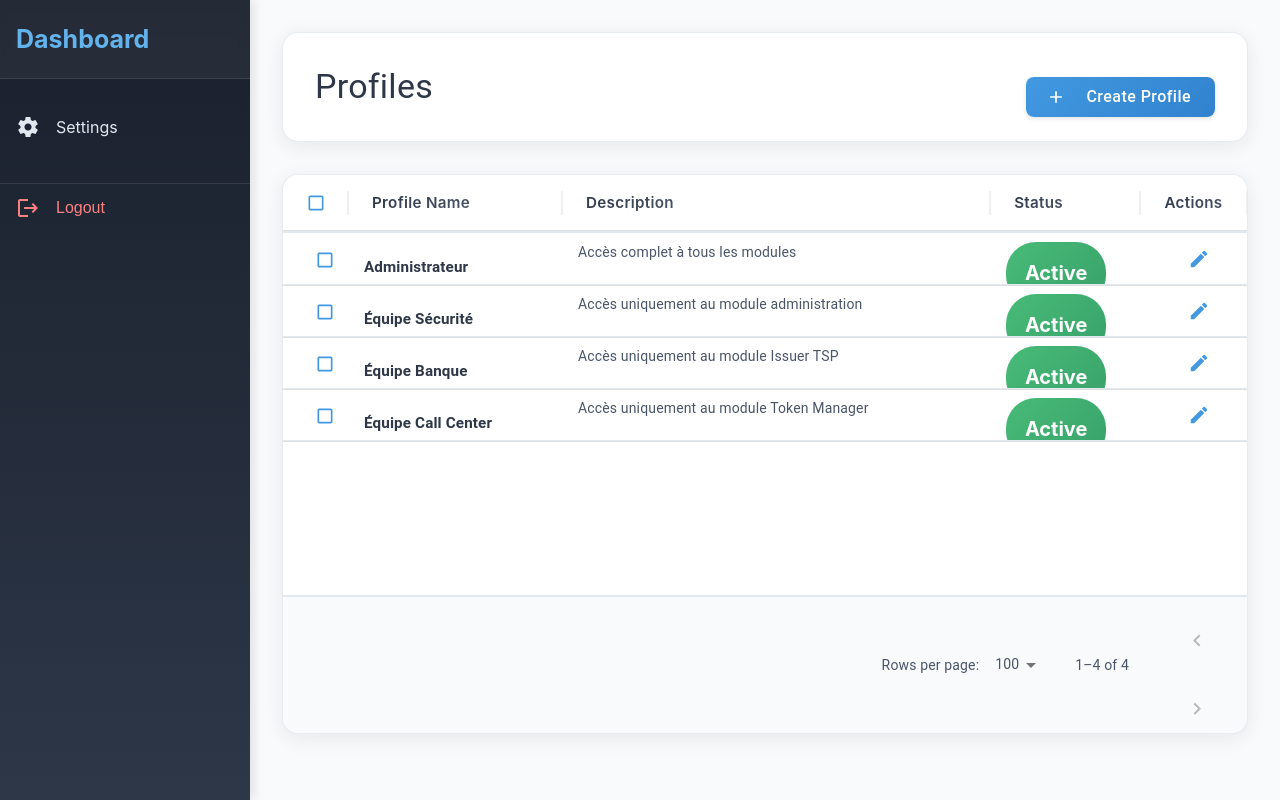
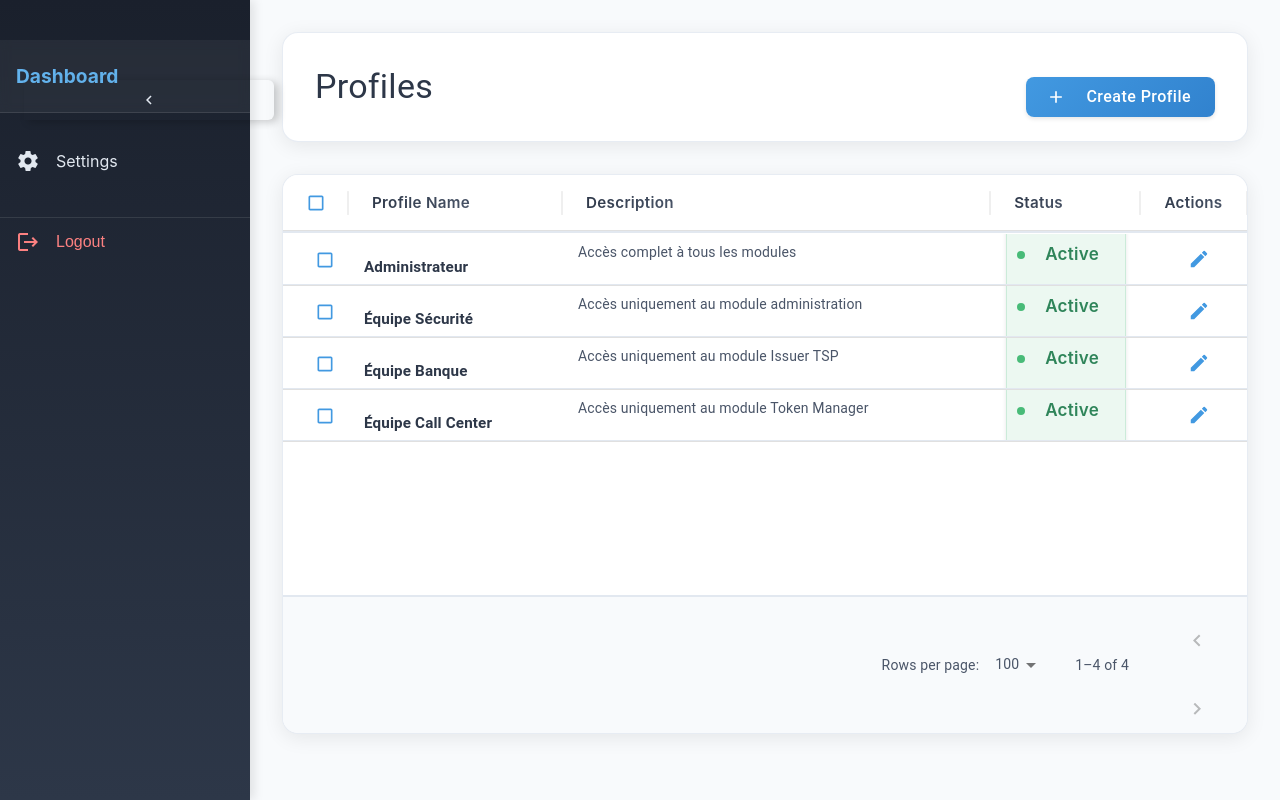
Before and after one commit to Brahim-semlali/life-cycle-token, a React (Create React App) app: page /dashboard/admin/profiles in a window 1280 px wide. Built offline with nearby package versions, Linux system fonts and the light colour scheme.

Commit message:
Fix sidebar behavior (fixed position + toggle button) and improve status display styling

```diff
--- a/src/Components/Dashboard/Admin/Profiles.css
+++ b/src/Components/Dashboard/Admin/Profiles.css
@@ -531,43 +531,111 @@ input[type="checkbox"]:checked::after {
     display: inline-flex;
     align-items: center;
     justify-content: center;
-    padding: 6px 16px;
-    border-radius: 30px;
-    font-size: 0.875rem;
-    font-weight: 500;
+    padding: 6px 12px;
+    border-radius: 20px;
+    font-size: 0.8rem;
+    font-weight: 600;
+    letter-spacing: 0.3px;
     text-transform: capitalize;
+    min-width: 90px;
+    position: relative;
     transition: all 0.3s ease;
-    min-width: 100px;
-    position: relative;
-    overflow: hidden;
+    box-shadow: 0 2px 4px rgba(0, 0, 0, 0.1);
 }
 
 .status-badge::before {
     content: '';
     position: absolute;
-    top: 0;
-    left: 0;
-    width: 100%;
-    height: 100%;
-    background: linear-gradient(45deg, transparent, rgba(255, 255, 255, 0.1), transparent);
-    transform: translateX(-100%);
-    transition: transform 0.6s ease;
-}
-
-.status-badge:hover::before {
-    transform: translateX(100%);
+    width: 8px;
+    height: 8px;
+    border-radius: 50%;
+    left: 10px;
+    top: 50%;
+    transform: translateY(-50%);
 }
 
 .status-badge.active {
-    background: linear-gradient(135deg, #48bb78, #38a169);
-    color: white;
-    box-shadow: 0 2px 10px rgba(56, 161, 105, 0.3);
+    background: rgba(72, 187, 120, 0.1);
+    color: #2f855a;
+    border: 1px solid rgba(72, 187, 120, 0.2);
+    padding-left: 24px;
+}
+
+.status-badge.active::before {
+    background: #48bb78;
+    box-shadow: 0 0 8px #48bb78;
 }
 
 .status-badge.inactive {
-    background: linear-gradient(135deg, #f56565, #c53030);
-    color: white;
-    box-shadow: 0 2px 10px rgba(197, 48, 48, 0.3);
+    background: rgba(245, 101, 101, 0.1);
+    color: #c53030;
+    border: 1px solid rgba(245, 101, 101, 0.2);
+    padding-left: 24px;
+}
+
+.status-badge.inactive::before {
+    background: #f56565;
+    box-shadow: 0 0 8px #f56565;
+}
+
+/* Animation au survol */
+.status-badge:hover {
+    transform: translateY(-1px);
+    box-shadow: 0 4px 6px rgba(0, 0, 0, 0.15);
+}
+
+.status-badge.active:hover {
+    background: rgba(72, 187, 120, 0.15);
+}
+
+.status-badge.inactive:hover {
+    background: rgba(245, 101, 101, 0.15);
+}
+
+/* Animation du point */
+@keyframes pulse {
+    0% {
+        box-shadow: 0 0 0 0 rgba(72, 187, 120, 0.4);
+    }
+    70% {
+        box-shadow: 0 0 0 6px rgba(72, 187, 120, 0);
+    }
+    100% {
+        box-shadow: 0 0 0 0 rgba(72, 187, 120, 0);
+    }
+}
+
+.status-badge.active::before {
+    animation: pulse 2s infinite;
+}
+
+@keyframes pulseRed {
+    0% {
+        box-shadow: 0 0 0 0 rgba(245, 101, 101, 0.4);
+    }
+    70% {
+        box-shadow: 0 0 0 6px rgba(245, 101, 101, 0);
+    }
+    100% {
+        box-shadow: 0 0 0 0 rgba(245, 101, 101, 0);
+    }
+}
+
+.status-badge.inactive::before {
+    animation: pulseRed 2s infinite;
+}
+
+/* Dark mode styles */
+.dark-mode .status-badge.active {
+    background: rgba(72, 187, 120, 0.15);
+    color: #9ae6b4;
+    border-color: rgba(72, 187, 120, 0.3);
+}
+
+.dark-mode .status-badge.inactive {
+    background: rgba(245, 101, 101, 0.15);
+    color: #feb2b2;
+    border-color: rgba(245, 101, 101, 0.3);
 }
 
 /* Action Buttons Styling */
--- a/src/Components/Dashboard/Admin/Users.css
+++ b/src/Components/Dashboard/Admin/Users.css
@@ -449,65 +449,114 @@
 
 /* Status badges with improved animations */
 .status-badge {
-    border-radius: 30px;
-    font-size: 20px;
-    font-weight: 700;
     display: inline-flex;
     align-items: center;
-    gap: 0.5rem;
-    transition: all 0.3s cubic-bezier(0.4, 0, 0.2, 1);
+    justify-content: center;
+    margin-top: -20px;
+    border-radius: 0px;
+    font-size: 17px;
+    font-weight: 600;
+    letter-spacing: 0.3px;
+    text-transform: capitalize;
+    min-width: 120px;
     position: relative;
-    overflow: hidden;
+    transition: all 0.3s ease;
+    box-shadow: 0 2px 4px rgba(0, 0, 0, 0.1);
 }
 
 .status-badge::before {
     content: '';
     position: absolute;
-    top: 0;
-    left: 0;
-    width: 100%;
-    height: 100%;
-    background: linear-gradient(
-        rgba(255, 255, 255, 0.2),
-        transparent,
-        rgba(255, 255, 255, 0.2)
-    );
-    transform: translateX(-100%);
-    transition: transform 0.6s cubic-bezier(0.4, 0, 0.2, 1);
-}
-
-.status-badge:hover::before {
-    transform: translateX(100%);
+    width: 8px;
+    height: 8px;
+    border-radius: 50%;
+    left: 10px;
+    top: 50%;
+    transform: translateY(-50%);
 }
 
 .status-badge.active {
-    background: linear-gradient(135deg, #48bb78, #38a169);
-    color: white;
+    background: rgba(72, 187, 120, 0.1);
+    color: #2f855a;
+    border: 1px solid rgba(72, 187, 120, 0.2);
+    padding-left: 24px;
+}
 
-    box-shadow:
-        0 2px 10px rgba(56, 161, 105, 0.3),
-        0 0 0 1px rgba(255, 255, 255, 0.1) inset;
-    animation: pulseBadge 2s infinite;
+.status-badge.active::before {
+    background: #48bb78;
+    box-shadow: 0 0 8px #48bb78;
 }
 
 .status-badge.inactive {
-    background: linear-gradient(135deg, #f56565, #c53030);
-    color: white;
-    box-shadow:
-        0 2px 10px rgba(197, 48, 48, 0.3),
-        0 0 0 1px rgba(255, 255, 255, 0.1) inset;
+    background: rgba(245, 101, 101, 0.1);
+    color: #c53030;
+    border: 1px solid rgba(245, 101, 101, 0.2);
+    padding-left: 24px;
 }
 
-@keyframes pulseBadge {
+.status-badge.inactive::before {
+    background: #f56565;
+    box-shadow: 0 0 8px #f56565;
+}
+
+/* Animation au survol */
+.status-badge:hover {
+    transform: translateY(-1px);
+    box-shadow: 0 4px 6px rgba(0, 0, 0, 0.15);
+}
+
+.status-badge.active:hover {
+    background: rgba(72, 187, 120, 0.15);
+}
+
+.status-badge.inactive:hover {
+    background: rgba(245, 101, 101, 0.15);
+}
+
+/* Animation du point */
+@keyframes pulse {
     0% {
-        box-shadow: 0 0 0 0 rgba(56, 161, 105, 0.4);
+        box-shadow: 0 0 0 0 rgba(72, 187, 120, 0.4);
     }
     70% {
-        box-shadow: 0 0 0 10px rgba(56, 161, 105, 0);
+        box-shadow: 0 0 0 6px rgba(72, 187, 120, 0);
     }
     100% {
-        box-shadow: 0 0 0 0 rgba(56, 161, 105, 0);
+        box-shadow: 0 0 0 0 rgba(72, 187, 120, 0);
     }
+}
+
+.status-badge.active::before {
+    animation: pulse 2s infinite;
+}
+
+@keyframes pulseRed {
+    0% {
+        box-shadow: 0 0 0 0 rgba(245, 101, 101, 0.4);
+    }
+    70% {
+        box-shadow: 0 0 0 6px rgba(245, 101, 101, 0);
+    }
+    100% {
+        box-shadow: 0 0 0 0 rgba(245, 101, 101, 0);
+    }
+}
+
+.status-badge.inactive::before {
+    animation: pulseRed 2s infinite;
+}
+
+/* Dark mode styles */
+.dark-mode .status-badge.active {
+    background: rgba(72, 187, 120, 0.15);
+    color: #9ae6b4;
+    border-color: rgba(72, 187, 120, 0.3);
+}
+
+.dark-mode .status-badge.inactive {
+    background: rgba(245, 101, 101, 0.15);
+    color: #feb2b2;
+    border-color: rgba(245, 101, 101, 0.3);
 }
 
 /* DataGrid custom styles with enhanced animations */
@@ -1223,8 +1272,8 @@
 }
 
 .dark-mode .MuiTablePagination-selectIcon,
-.dark-mode .MuiTablePagination-actions .MuiIconButton-root {
-    color: #90cdf4 !important;
+.dark-mode .MuiTablePagination-actions {
+    color: #e2e8f0 !important;
 }
 
 /* Mode sombre - Barre d'outils */
@@ -1234,16 +1283,16 @@
 }
 
 .dark-mode .MuiDataGrid-toolbarContainer .MuiButton-text {
-    color: #90cdf4 !important;
+    color: #e2e8f0 !important;
 }
 
 .dark-mode .MuiDataGrid-toolbarContainer .MuiButton-text:hover {
-    background: rgba(66, 153, 225, 0.1) !important;
+    background-color: rgba(74, 85, 104, 0.08) !important;
 }
 
 /* Mode sombre - Pas de données */
 .dark-mode .MuiDataGrid-overlay {
-    background-color: rgba(26, 32, 44, 0.95) !important;
+    background-color: rgba(45, 55, 72, 0.8) !important;
     color: #e2e8f0 !important;
 }
 
@@ -1256,20 +1305,20 @@
 
 /* Mode sombre - Sélection */
 .dark-mode .MuiDataGrid-row.Mui-selected {
-    background-color: rgba(66, 153, 225, 0.15) !important;
+    background-color: rgba(66, 153, 225, 0.16) !important;
 }
 
 .dark-mode .MuiDataGrid-row.Mui-selected:hover {
-    background-color: rgba(66, 153, 225, 0.25) !important;
+    background-color: rgba(66, 153, 225, 0.24) !important;
 }
 
 /* Mode sombre - Tri des colonnes */
 .dark-mode .MuiDataGrid-sortIcon {
-    color: #90cdf4 !important;
+    color: #e2e8f0 !important;
 }
 
 .dark-mode .MuiDataGrid-columnHeader--sorted {
-    color: #63b3ed !important;
+    color: #4299e1 !important;
 }
 
 /* Mode sombre - Menu des colonnes */
@@ -1285,5 +1334,5 @@
 }
 
 .dark-mode .MuiMenuItem-root:hover {
-    background-color: rgba(66, 153, 225, 0.1) !important;
+    background-color: rgba(74, 85, 104, 0.08) !important;
 }
--- a/src/Components/Sidebar/Sidebar.css
+++ b/src/Components/Sidebar/Sidebar.css
@@ -8,12 +8,8 @@
     color: #e2e8f0;
     transition: width 0.3s cubic-bezier(0.4, 0, 0.2, 1);
     box-shadow: 4px 0 10px rgba(0, 0, 0, 0.1);
-    z-index: 1000;
-    overflow-x: hidden;
-    overflow-y: auto;
-    will-change: width;
-    backface-visibility: hidden;
-    transform: translateZ(0);
+    z-index: 10;
+    overflow: visible !important;
 }
 
 .sidebar.minimized {
@@ -44,10 +40,11 @@
     padding: 1.5rem 1rem;
     display: flex;
     align-items: center;
-    justify-content: space-between;
     background: rgba(255, 255, 255, 0.05);
     backdrop-filter: blur(5px);
     border-bottom: 1px solid rgba(255, 255, 255, 0.1);
+    min-height: 70px;
+    position: relative;
 }
 
 .sidebar.minimized .sidebar-header {
@@ -61,12 +58,14 @@
 
 .sidebar-header h2 {
     margin: 0;
-    font-size: 25px;
+    font-size: 1.2rem;
     color: #63b3ed;
     white-space: nowrap;
-    overflow: hidden;
-    text-overflow: ellipsis;
+    overflow: visible;
+    text-overflow: unset;
     cursor: pointer;
+    flex: 1;
+    padding-right: 0.5rem;
 }
 
 .toggle-menu {
@@ -82,6 +81,80 @@
 .toggle-menu:hover {
     color: #63b3ed;
     transform: scale(1.1);
+}
+
+.toggle-sidebar {
+    position: absolute;
+    right: -24px;
+    top: 80px;
+    width: 24px;
+    height: 40px;
+    background: #2d3748;
+    border: none;
+    color: #63b3ed;
+    cursor: pointer;
+    display: flex;
+    align-items: center;
+    justify-content: center;
+    border-radius: 0 6px 6px 0;
+    box-shadow: 4px 2px 8px rgba(0, 0, 0, 0.2);
+    z-index: 11;
+    transition: all 0.2s ease-in-out;
+    border-left: 1px solid rgba(99, 179, 237, 0.2);
+}
+
+.sidebar.minimized .toggle-sidebar {
+    left: 60px;
+}
+
+.toggle-sidebar:hover {
+    color: #fff;
+    background: #3182ce;
+    transform: translateX(2px);
+    box-shadow: 6px 3px 10px rgba(0, 0, 0, 0.3);
+}
+
+.toggle-sidebar:active {
+    transform: translateX(1px);
+    box-shadow: 3px 2px 6px rgba(0, 0, 0, 0.2);
+}
+
+.toggle-sidebar .material-icons {
+    font-size: 18px;
+    margin: 0;
+    width: 24px;
+    height: 24px;
+    display: flex;
+    align-items: center;
+    justify-content: center;
+    transition: transform 0.2s ease;
+}
+
+.sidebar.minimized .toggle-sidebar .material-icons {
+    transform: rotate(180deg);
+}
+
+/* Animation pour l'icône */
+.toggle-sidebar:hover .material-icons {
+    animation: pulse 1s infinite;
+}
+
+@keyframes pulse {
+    0% {
+        transform: scale(1);
+    }
+    50% {
+        transform: scale(1.1);
+    }
+    100% {
+        transform: scale(1);
+    }
+}
+
+/* Arrêter l'animation quand la sidebar est minimisée */
+.sidebar.minimized .toggle-sidebar:hover .material-icons {
+    animation: none;
+    transform: rotate(180deg);
 }
 
 .sidebar nav {
@@ -281,3 +354,9 @@
         transition: none;
     }
 }
+
+.sidebar-content {
+    height: 100%;
+    overflow-y: auto;
+    overflow-x: hidden;
+}
--- a/src/Components/Sidebar/Sidebar.jsx
+++ b/src/Components/Sidebar/Sidebar.jsx
@@ -1,4 +1,4 @@
-import React, { useState, useEffect, useCallback } from "react";
+import React, { useState, useEffect } from "react";
 import { Link, useNavigate, useLocation } from "react-router-dom";
 import { useMenu } from "../../context/MenuContext";
 import { useTranslation } from 'react-i18next';
@@ -23,22 +23,6 @@ const Sidebar = () => {
         }
     }, [location.pathname, isMinimized]);
 
-    const handleMouseEnter = useCallback(() => {
-        if (isMinimized) {
-            setIsMinimized(false);
-            // Réouvrir le menu admin si on était sur une route admin
-            if (isAdminRoute) {
-                setIsAdminOpen(true);
-            }
-        }
-    }, [isMinimized, setIsMinimized, isAdminRoute]);
-
-    const handleMouseLeave = useCallback(() => {
-        if (!isMinimized) {
-            setIsMinimized(true);
-        }
-    }, [isMinimized, setIsMinimized]);
-
     const toggleAdmin = (e) => {
         e.preventDefault();
         e.stopPropagation();
@@ -53,6 +37,13 @@ const Sidebar = () => {
         navigate('/');
     };
 
+    const toggleSidebar = () => {
+        setIsMinimized(!isMinimized);
+        if (!isMinimized && !isAdminRoute) {
+            setIsAdminOpen(false);
+        }
+    };
+
     // Ferme le sous-menu admin uniquement si on n'est pas sur une route admin
     useEffect(() => {
         if (isMinimized && !isAdminRoute) {
@@ -61,14 +52,20 @@ const Sidebar = () => {
     }, [isMinimized, isAdminRoute]);
 
     return (
-        <div
-            className={`sidebar ${isMinimized ? 'minimized' : ''}`}
-            onMouseEnter={handleMouseEnter}
-            onMouseLeave={handleMouseLeave}
+        <div className={`sidebar ${isMinimized ? 'minimized' : ''}`}>
+            <button
+                className="toggle-sidebar"
+                onClick={toggleSidebar}
+                title={isMinimized ? t('common.expand') : t('common.collapse')}
+                aria-label={isMinimized ? t('common.expand') : t('common.collapse')}
             >
+                <span className="material-icons">
+                    {isMinimized ? 'chevron_right' : 'chevron_left'}
+                </span>
+            </button>
+            <div className="sidebar-content">
                 <div className="sidebar-header">
-                <h2>{t('dashboard.title')}</h2>
-
+                    {!isMinimized && <h2>{t('dashboard.title')}</h2>}
                 </div>
                 <nav>
                     <ul>
@@ -156,6 +153,7 @@ const Sidebar = () => {
                     </ul>
                 </nav>
             </div>
+        </div>
     );
 };
 
```
Lines whose indentation alone changed are shown as unchanged.
